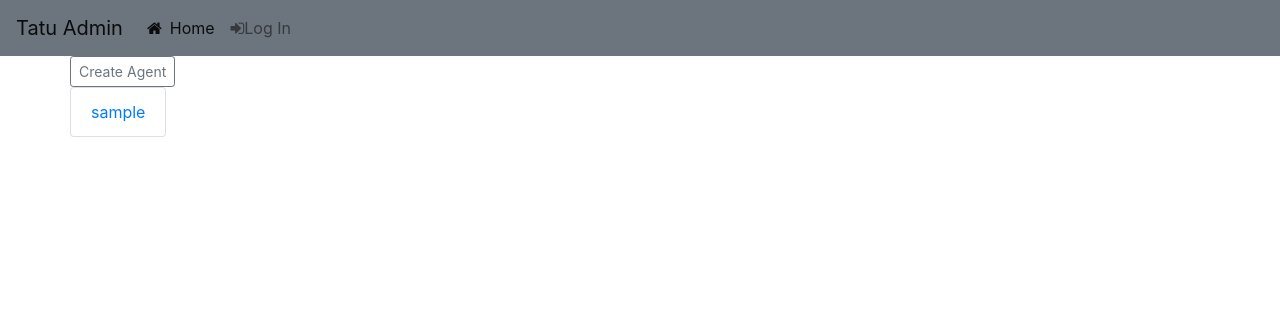
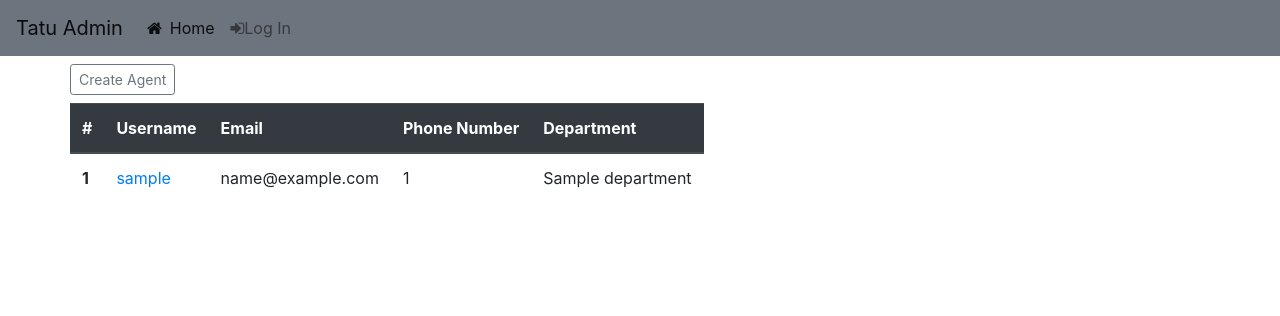
Before and after one commit to Janice-M/incident, a Django app: template tatuAdmin/templates/agent/agentManagement.html in a window 1280 px wide. Shown: the top 316 px of the page. Run offline with Django 3.2, Linux system fonts and the light colour scheme; the template is opened without the code that fills it: most values are stand-ins (such as "Sample title", 1, 10 or a date in 2020); some libraries are stand-ins or nearby versions.

Commit message:
modified user management

```diff
--- a/customer/views.py
+++ b/customer/views.py
@@ -7,8 +7,8 @@ from django.contrib.auth.decorators import login_required
 from tatuAdmin import views as tatuAdmin_views
 
 
+def register(request):
 # Create your views here.
-def register(request):
     '''
     view function for registering
     '''
--- a/tatuAdmin/templates/agent/agentManagement.html
+++ b/tatuAdmin/templates/agent/agentManagement.html
@@ -4,7 +4,7 @@
 
 {% block content %}
 <div class="container">
-  <div class="row">
+  <div class="row mt-2">
     <a class="btn btn-sm btn-outline-secondary" href="{% url 'create_agent'%}"
       >Create Agent</a
     >
@@ -12,13 +12,32 @@
 
   <div class="row">
     <!-- <div class="col-md-2"></div> -->
-    <ul class="list-group">
-        {% for profile in profiles %}
-        <li class="list-group-item"> <a href="{% url 'edit_agent' profile.user.id %}">{{profile.user.username}}</a></li>
+
+    <table class="table table-responsive mt-2">
+      <thead class="thead-dark">
+        <tr>
+          <th scope="col">#</th>
+          <th scope="col">Username</th>
+          <th scope="col">Email</th>
+          <th scope="col">Phone Number</th>
+          <th scope="col">Department</th>
+        </tr>
+      </thead>
+      <tbody>
+          {% for profile in profiles %}
+        <tr>
+          <th scope="row">{{profile.user.id}}</th>
+          <td><a href="{% url 'edit_agent' profile.user.id %}">{{profile.user.username}}</a></td>
+          <td>{{profile.user.email}}</td>
+          <td>{{profile.phone_number}}</td>
+          <td>{{profile.department}}</td>
+        </tr>
         {% endfor %}
-    </ul>
+      </tbody>
+    </table>
+
 
 </div>
 <!-- row -->
-
+</div>
 {% endblock content %}
--- a/tatuAdmin/templates/department/departmentmanagement.html
+++ b/tatuAdmin/templates/department/departmentmanagement.html
@@ -4,13 +4,13 @@
 
 {% block content %}
 <div class="container">
-  <div class="row">
+  <div class="row mt-2">
     <a class="btn btn-sm btn-outline-secondary" href="{% url 'create_department'%}"
       >Create Department</a
     >
   </div>
 
-  <div class="row">
+  <div class="row mt-2">
     <!-- <div class="col-md-2"></div> -->
     <ul class="list-group">
         {% for department in departments %}
--- a/tatuAdmin/views.py
+++ b/tatuAdmin/views.py
@@ -138,7 +138,7 @@ def create_ticket(request):
             newlyCreatedSubtype.save()
 
 
-            messages.success(request,f'{ticketname} created successfully')
+            messages.success(request,f'Ticket Type {ticketname} created successfully')
             return redirect('ticket_management')
     else:
 
```
